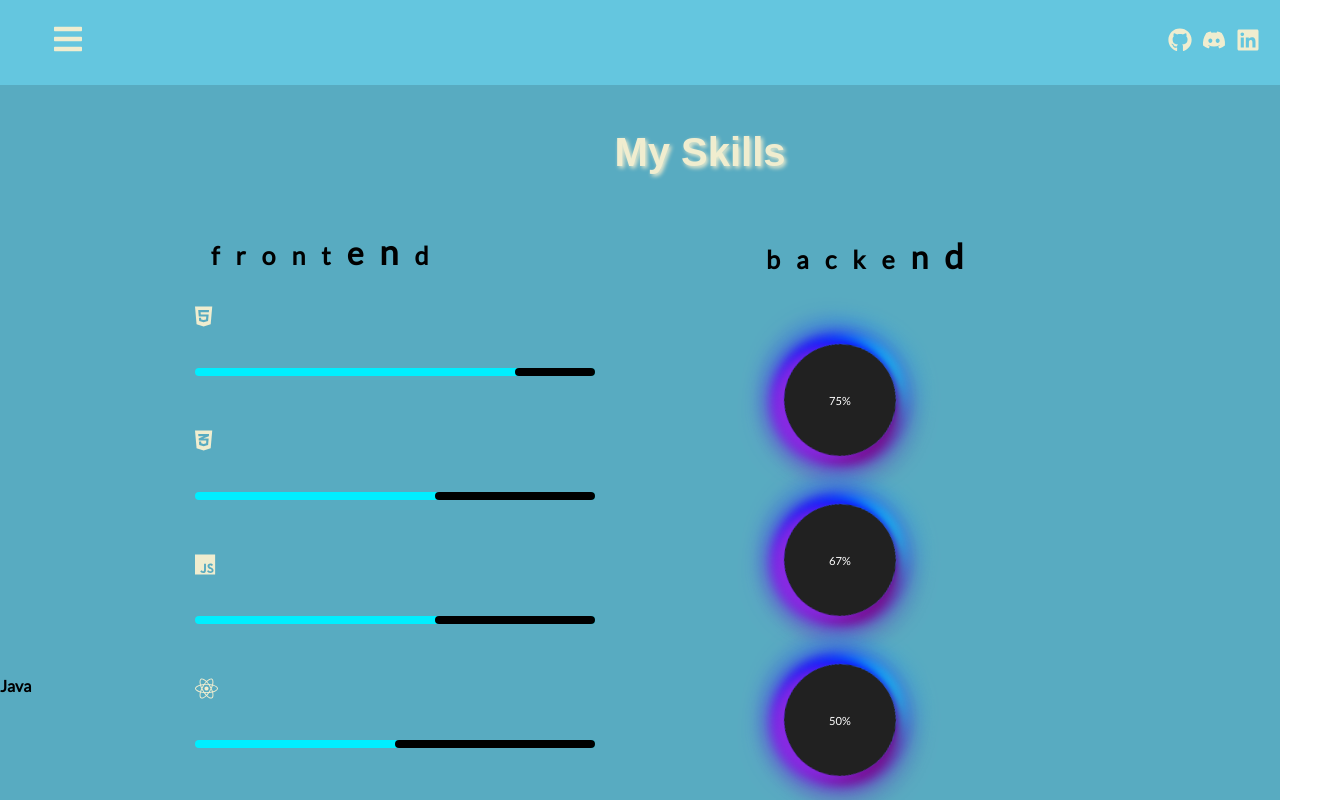
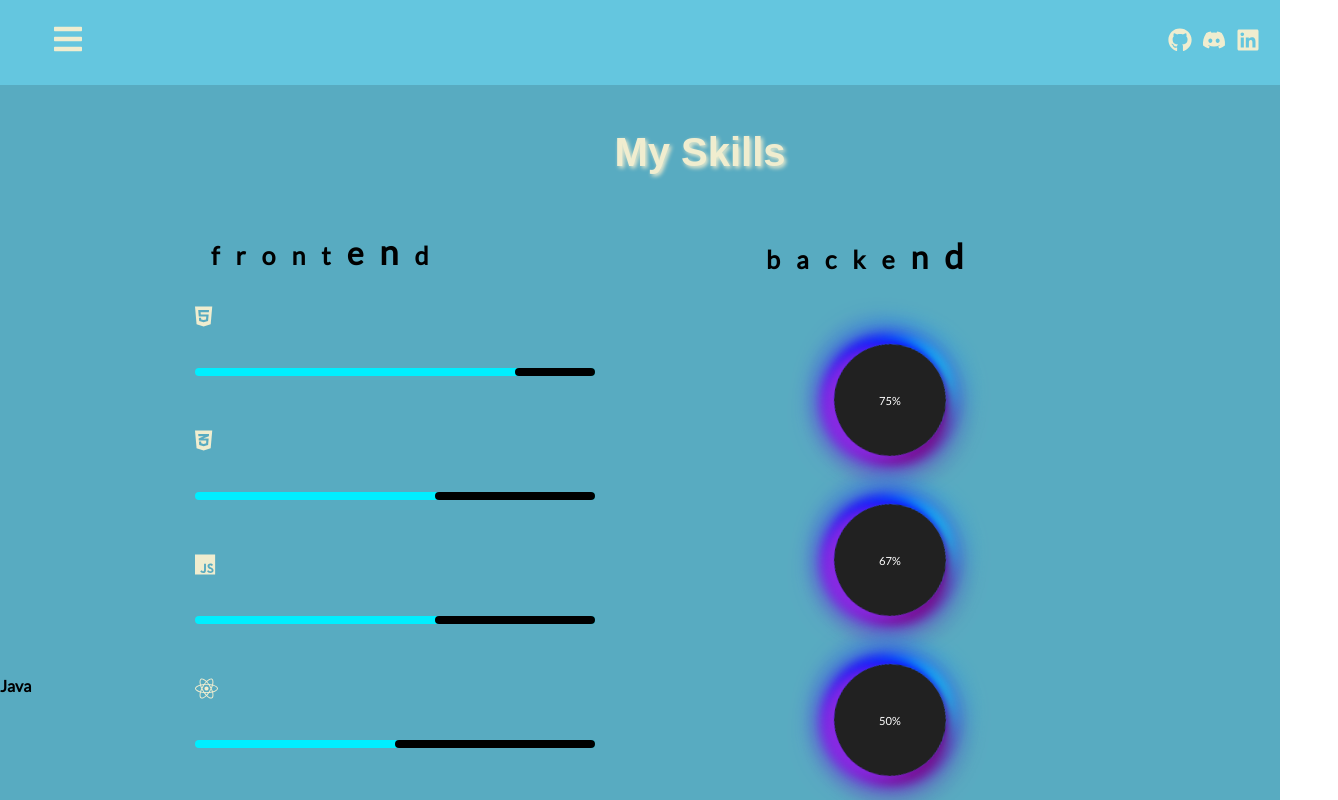
Before and after one commit to Sikhuphela/Port, a React (Create React App) app: page /skills in a window 1280 px wide. Shown: the top 800 px of the page, 1338 px wide, since content can reach past the window. Built offline with nearby package versions, Linux system fonts and the light colour scheme.

Commit message:
moved skills circles to the left by 50px

```diff
--- a/src/Pages/Skills.css
+++ b/src/Pages/Skills.css
@@ -308,7 +308,7 @@
     cursor: not-allowed;
     scale: 0.7;
     top: -375px;
-    left: 200px;
+    left: 250px;
   }
 
   .central {
@@ -410,7 +410,7 @@
     cursor: not-allowed;
     scale: 0.7;
     top: -375px;
-    left: 200px;
+    left: 250px;
   }
 
   .central-2 {
@@ -504,7 +504,7 @@
         cursor: not-allowed;
         scale: 0.7;
         top: -375px;
-        left: 200px;
+        left: 250px;
       }
 
       .central-3 {
```
